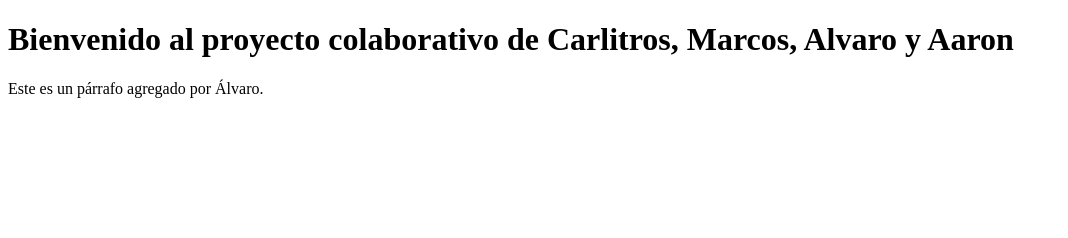
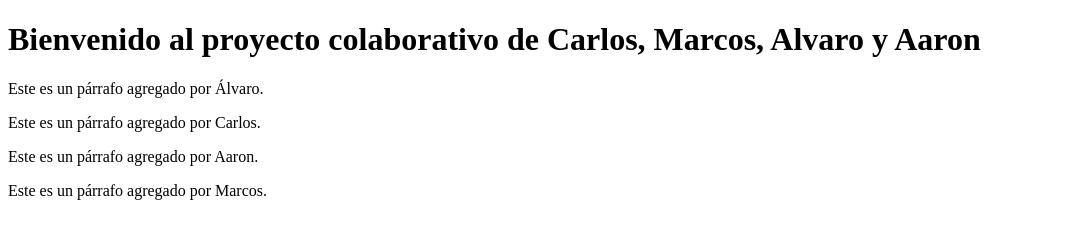
Before and after one commit to alvarogonzalezchana/proyecto-colaborativo, a plain HTML site: page index.html in a window 1280 px wide. Shown: the whole page, without its empty margins (0-1068 px from the left). Drawn offline with Linux system fonts and the light colour scheme.

Commit message:
Update index.html

```diff
--- a/index.html
+++ b/index.html
@@ -6,7 +6,10 @@
     <title>Proyecto colaborativo</title>
 </head>
 <body>
-    <h1>Bienvenido al proyecto colaborativo de Carlitros, Marcos, Alvaro y Aaron</h1>
+    <h1>Bienvenido al proyecto colaborativo de Carlos, Marcos, Alvaro y Aaron</h1>
     <p>Este es un párrafo agregado por Álvaro.</p>
+    <p>Este es un párrafo agregado por Carlos.</p>
+    <p>Este es un párrafo agregado por Aaron.</p>
+    <p>Este es un párrafo agregado por Marcos.</p>
 </body>
 </html>
```
